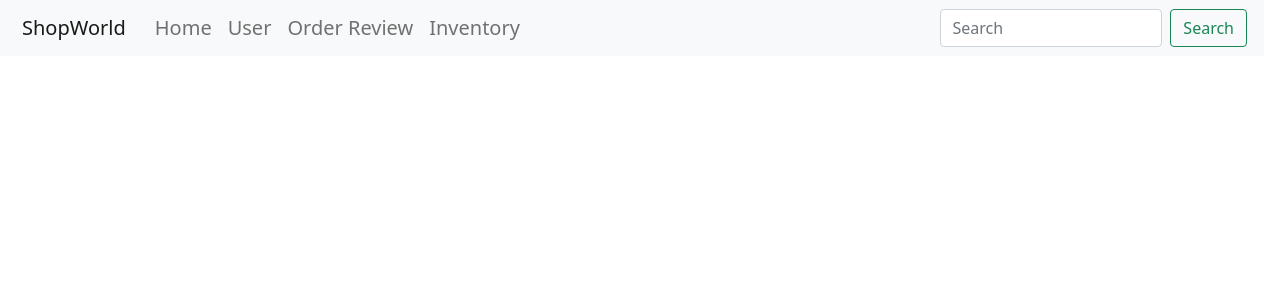
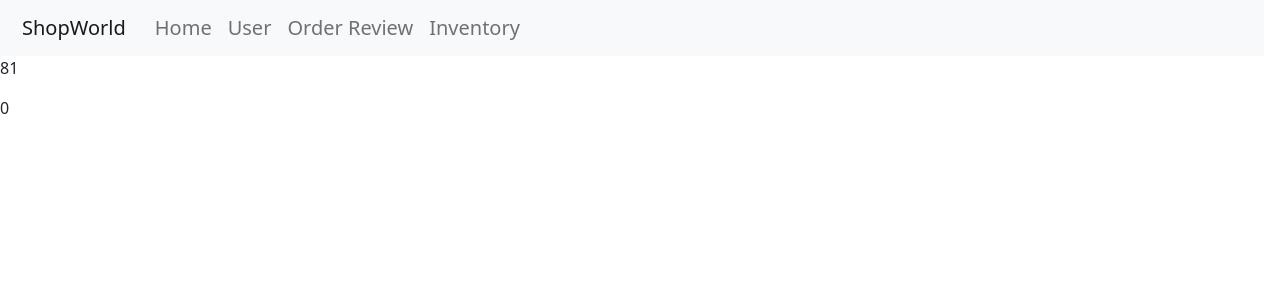
Before and after one commit to tanzim077/shopworld, a React (Create React App) app: page /order in a window 1280 px wide. Shown: the top 300 px of the page. Built offline with nearby package versions, Linux system fonts and the light colour scheme.

Commit message:
cart hook update

```diff
--- a/src/App.js
+++ b/src/App.js
@@ -3,6 +3,7 @@ import './App.css';
 import MenuBar from './components/Menubar/MenuBar';
 import { BrowserRouter, Switch, Route } from 'react-router-dom';
 import ShopBody from './components/ShopBody/ShopBody';
+import OrderReview from './components/OrderReview/OrderReview';
 
 function App() {
   return (
@@ -16,6 +17,9 @@ function App() {
           <Route exact path="/home">
             <ShopBody></ShopBody>
           </Route>
+          <Route exact path="/order">
+            <OrderReview></OrderReview>
+          </Route>
         </Switch>
       </BrowserRouter>
     </div>
--- a/src/components/Cart/Cart.js
+++ b/src/components/Cart/Cart.js
@@ -4,8 +4,6 @@ import './Cart.css';
 
 const Cart = (props) => {
   const { cart } = props;
-  console.log(cart);
-
   let totalRaw = 0;
   let shippingCost = 0;
   let total = 0;
--- a/src/components/Menubar/MenuBar.js
+++ b/src/components/Menubar/MenuBar.js
@@ -1,9 +1,11 @@
 import React from 'react';
 import { Button, Container, Form, FormControl, Nav, Navbar, NavDropdown } from 'react-bootstrap';
 import { Link, NavLink } from 'react-router-dom';
+import useProducts from '../../hooks/useProducts';
 import './MenuBar.css';
 
 const MenuBar = () => {
+
 
     return (
         <div>
@@ -30,17 +32,7 @@ const MenuBar = () => {
                                     </Navbar.Collapse>
                                 </div>
 
-                                <Form className="d-lg-flex col-lg-3 gap-2">
-                                    <div className="d-flex ">
-                                        <FormControl
-                                            type="search"
-                                            placeholder="Search"
-                                            className="me-2"
-                                            aria-label="Search"
-                                        />
-                                        <Button variant="outline-success">Search</Button>
-                                    </div>
-                                </Form>
+
 
                                 {/* <div className=" gap-3 ">
                                     {
--- /dev/null
+++ b/src/components/OrderReview/OrderReview.js
@@ -0,0 +1,16 @@
+import React from 'react';
+import useCart from '../../hooks/useCart';
+import useProducts from '../../hooks/useProducts';
+
+const OrderReview = () => {
+    const [products] = useProducts();
+    const [cart, setCart] = useCart(products);
+    return (
+        <div>
+            <p>{products.length}</p>
+            <p>{cart.length}</p>
+        </div>
+    );
+};
+
+export default OrderReview;
--- a/src/components/ShopBody/ShopBody.js
+++ b/src/components/ShopBody/ShopBody.js
@@ -1,19 +1,26 @@
 import React, { useEffect, useState } from 'react';
+import { Button, Form, FormControl } from 'react-bootstrap';
 import { addToDb, getStoredCart } from '../../fakedb';
-import useProducts from '../../hooks/useProducts';
 import Cart from '../Cart/Cart';
 import Product from '../Product/Product';
 
 
 const ShopBody = () => {
 
+    const [displayProducts, setDisplayProducts] = useState([])
     const [products, setProducts] = useState([]);
     const [cart, setCart] = useState([]);
+    const [searchLength, setSearchLength] = useState(0)
+
 
     useEffect(() => {
         fetch('./products.json')
             .then(res => res.json())
-        .then(data => setProducts(data))
+            .then(data => {
+                setProducts(data);
+                setDisplayProducts(data);
+
+            })
 
 }, [])
 
@@ -33,17 +40,45 @@ const ShopBody = () => {
         }
     }, [products])
 
+const searchOption = (e) => {
+    const searchText = e.target.value.toLowerCase();
+    const matchedProducts = products.filter(product => (product.category.toLowerCase().includes(searchText) || product.name.toLowerCase().includes(searchText)))
+    setDisplayProducts(matchedProducts);
+    const matchedProductsLength = matchedProducts.length;
+    setSearchLength(matchedProductsLength);
+    console.log(matchedProductsLength);
+}
+
 const addToCartButon = product => {
     const newCart = [...cart, product]
     setCart(newCart);
     addToDb(product.key)
 }
 
+
 return (
+    <div>
+        <div className="container p-2">
+            <Form className="d-lg-flex gap-2">
+                <div className="d-flex mx-auto">
+                    <FormControl
+                        type="search"
+                        placeholder="Search"
+                        onChange={searchOption}
+                        className="me-2 col-lg-6"
+                        aria-label="Search"
+                    />
+                    <div className="me-2 col-lg-6">
+                        <p>{searchLength} results found</p>
+                    </div>
+                </div>
+            </Form>
+
+        </div>
         <div className="container d-flex">
             <div className="container d-flex flex-wrap gap-3 col-lg-10 border-end border-2 border-primary">
                 {
-                    products.map(product => <Product
+                    displayProducts.map(product => <Product
                         key={product.key}
                         product={product}
                         addToCartButon={addToCartButon}
@@ -52,10 +87,12 @@ const ShopBody = () => {
             </div>
 
             <div className="container">
-                <Cart cart ={cart}></Cart>
+                <Cart cart={cart}></Cart>
             </div>
 
-        </div>);
+        </div>
+    </div>
+);
 };
 
 export default ShopBody;
--- /dev/null
+++ b/src/hooks/useCart.js
@@ -0,0 +1,26 @@
+import React, { useEffect, useState } from 'react';
+import { getStoredCart } from '../fakedb';
+
+const useCart = (products) => {
+    const [cart, setCart] = useState([]);
+
+    useEffect( () => {
+        if (products.length) {
+            const savedCart = getStoredCart();
+            const storedCart = []
+            for (const key in savedCart) {
+                const addedProducts = products.find(product => product.key === key)
+                if (addedProducts) {
+                    const quantity = savedCart[key]
+                    addedProducts.quantity = quantity
+                    storedCart.push(addedProducts)
+                }
+            }
+        setCart(storedCart)
+        }
+    }, [products])
+
+    return [cart, setCart];
+};
+
+export default useCart;
--- a/src/hooks/useProducts.js
+++ b/src/hooks/useProducts.js
@@ -1,4 +1,4 @@
-import React, { useEffect, useState } from 'react';
+import { useEffect, useState } from 'react';
 
 const useProducts = () => {
     const [products, setProducts] = useState([]);
```
Also changed, not shown: 1 other file (tests, documents, lock files or other folders). Lines whose indentation alone changed are shown as unchanged.
